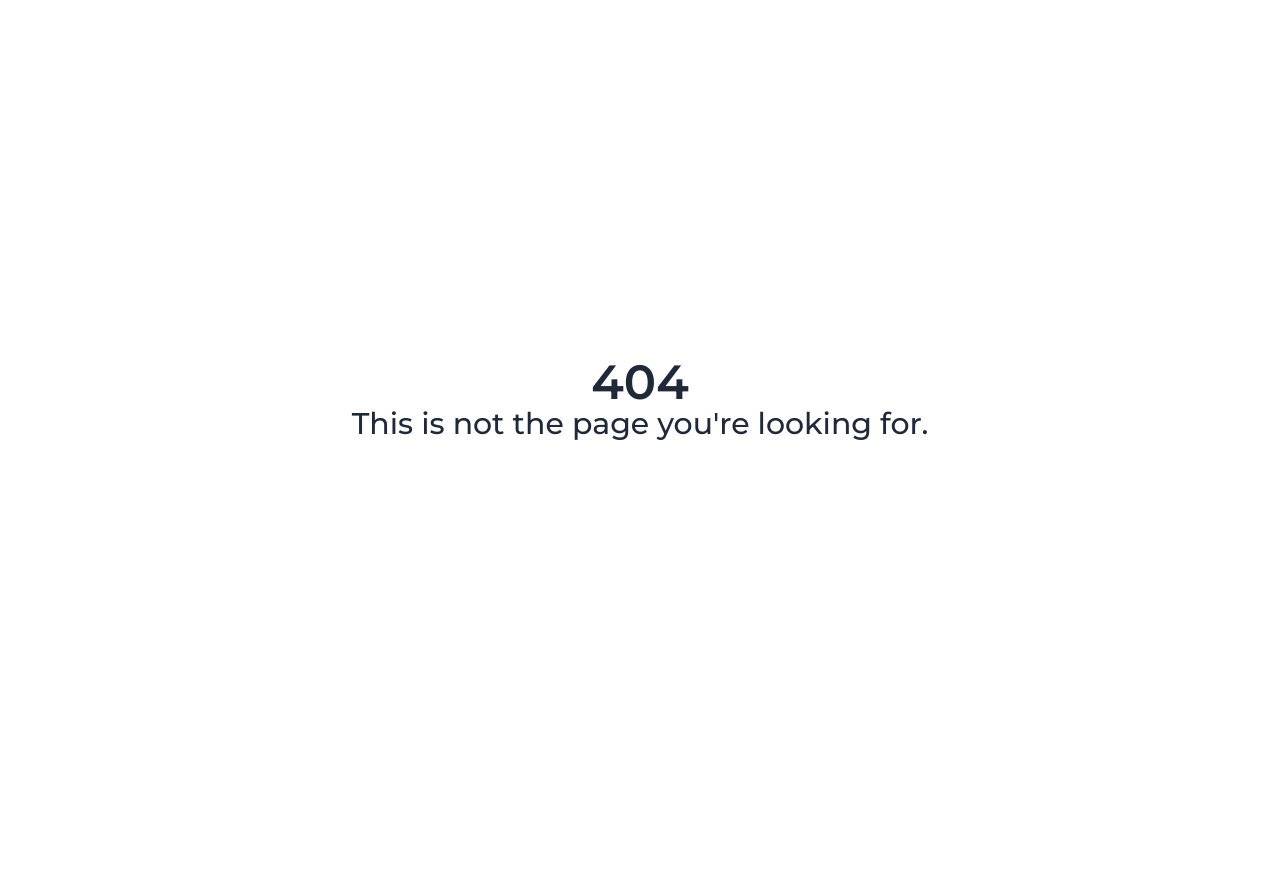
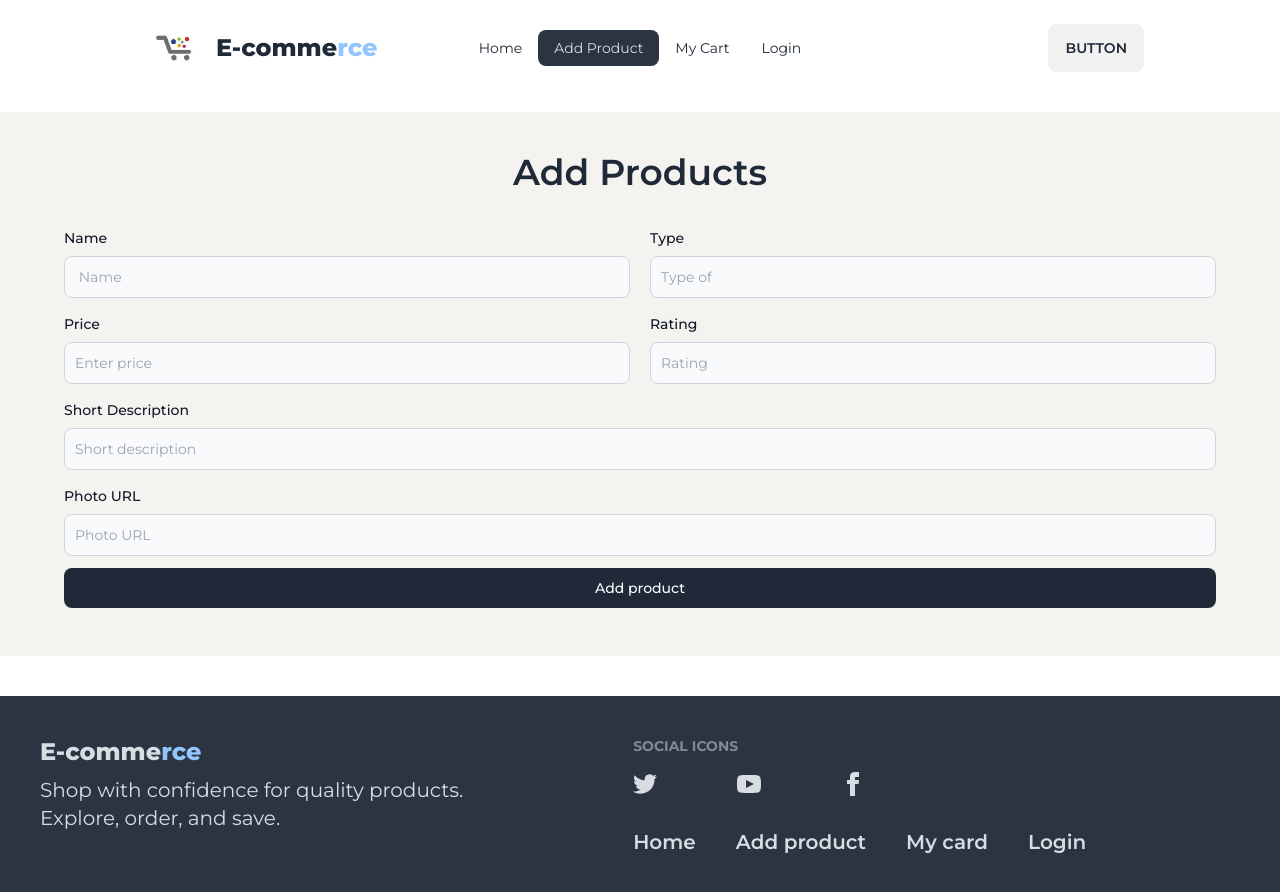
Before and after one commit to MIRNOMAN/e-commerce-project-client, a React (Vite) app: page /addProducts in a window 1280 px wide. Before the commit this address had no page. Shown: the top 892 px of the page. Before the commit the page ends 800 px from the top, so only its background shows below. Built offline with nearby package versions, Linux system fonts and the light colour scheme.

Commit message:
create add product route and create form add to product

```diff
--- a/package.json
+++ b/package.json
@@ -11,6 +11,7 @@
   },
   "dependencies": {
     "aos": "^2.3.4",
+    "firebase": "^10.5.0",
     "localforage": "^1.10.0",
     "match-sorter": "^6.3.1",
     "react": "^18.2.0",
--- a/src/Components/Footer/Footer.jsx
+++ b/src/Components/Footer/Footer.jsx
@@ -1,9 +1,36 @@
+import { NavLink } from "react-router-dom";
 
 
 const Footer = () => {
     return (
         <div>
+            <div className="mt-10">
+          <footer className="footer p-10 bg-neutral text-neutral-content">
+  <aside>
+  <div className="flex items-center">
 
+    <p className=" text-2xl font-extrabold">E-comme<span className="text-blue-300">rce</span></p>
+    </div>
+    <p className="text-xl">Shop with confidence for quality products. <br/>Explore, order, and save.</p>
+  </aside>
+  <nav>
+    <header className="footer-title">Social icons</header>
+    <div className="grid grid-flow-col gap-20">
+      <a><svg xmlns="http://www.w3.org/2000/svg" width="24" height="24" viewBox="0 0 24 24" className="fill-current"><path d="M24 4.557c-.883.392-1.832.656-2.828.775 1.017-.609 1.798-1.574 2.165-2.724-.951.564-2.005.974-3.127 1.195-.897-.957-2.178-1.555-3.594-1.555-3.179 0-5.515 2.966-4.797 6.045-4.091-.205-7.719-2.165-10.148-5.144-1.29 2.213-.669 5.108 1.523 6.574-.806-.026-1.566-.247-2.229-.616-.054 2.281 1.581 4.415 3.949 4.89-.693.188-1.452.232-2.224.084.626 1.956 2.444 3.379 4.6 3.419-2.07 1.623-4.678 2.348-7.29 2.04 2.179 1.397 4.768 2.212 7.548 2.212 9.142 0 14.307-7.721 13.995-14.646.962-.695 1.797-1.562 2.457-2.549z"></path></svg></a>
+      <a><svg xmlns="http://www.w3.org/2000/svg" width="24" height="24" viewBox="0 0 24 24" className="fill-current"><path d="M19.615 3.184c-3.604-.246-11.631-.245-15.23 0-3.897.266-4.356 2.62-4.385 8.816.029 6.185.484 8.549 4.385 8.816 3.6.245 11.626.246 15.23 0 3.897-.266 4.356-2.62 4.385-8.816-.029-6.185-.484-8.549-4.385-8.816zm-10.615 12.816v-8l8 3.993-8 4.007z"></path></svg></a>
+      <a><svg xmlns="http://www.w3.org/2000/svg" width="24" height="24" viewBox="0 0 24 24" className="fill-current"><path d="M9 8h-3v4h3v12h5v-12h3.642l.358-4h-4v-1.667c0-.955.192-1.333 1.115-1.333h2.885v-5h-3.808c-3.596 0-5.192 1.583-5.192 4.615v3.385z"></path></svg></a>
+    </div>
+    <div className="mt-6 space-x-10 text-xl font-semibold">
+    <NavLink className="hover:text-blue-500" to="/">Home</NavLink>
+    <NavLink className="hover:text-blue-500" to="/addProduct">Add product</NavLink>
+    <NavLink className="hover:text-blue-500" to="/card">My card</NavLink>
+    <NavLink className="hover:text-blue-500" to="/login">Login</NavLink>
+  </div>
+  </nav>
+
+</footer>
+
+        </div>
         </div>
     );
 };
--- a/src/Components/Navber/Navber.jsx
+++ b/src/Components/Navber/Navber.jsx
@@ -6,8 +6,9 @@ const Navber = () => {
 
     const navLinks = <>
     <li> <NavLink to="/">Home</NavLink> </li>
-    <li> <NavLink to="/addProduct">Add Product</NavLink> </li>
+    <li> <NavLink to="/addProducts">Add Product</NavLink> </li>
     <li> <NavLink to="/card">My Cart</NavLink> </li>
+    <li> <NavLink to="/login">Login</NavLink> </li>
 
 
     </>
--- a/src/Components/Slider/Slider.jsx
+++ b/src/Components/Slider/Slider.jsx
@@ -12,25 +12,25 @@ const Slider = () => {
     return (
         <div className="flex  gap-4">
             <Marquee pauseOnHover={true}>
-            <div className="h-[150px] w-[180px] flex justify-center items-center  shadow-xl p-4">
+            <div className="h-[150px] w-[180px] flex justify-center items-center  shadow-xl ">
               <img className="h-[120px] bg-cover w-[120px]" src={card1} alt="" />
             </div>
-            <div className="h-[150px] w-[180px] flex justify-center items-center  shadow-xl p-4">
+            <div className="h-[150px] w-[180px] flex justify-center items-center  shadow-xl ">
               <img className="h-[120px] bg-cover w-[120px]" src={card2} alt="" />
             </div>
-            <div className="h-[150px] w-[180px]  flex justify-center items-center  shadow-xl p-4">
+            <div className="h-[150px] w-[180px]  flex justify-center items-center  shadow-xl ">
               <img className="h-[120px] bg-cover w-[120px]" src={card3} alt="" />
             </div>
-            <div className="h-[150px] w-[180px] flex justify-center items-center  shadow-xl p-4">
+            <div className="h-[150px] w-[180px] flex justify-center items-center  shadow-xl ">
               <img className="h-[120px] bg-cover w-[120px]" src={card4} alt="" />
             </div>
-            <div className="h-[150px] w-[180px] flex justify-center items-center  shadow-xl p-4">
+            <div className="h-[150px] w-[180px] flex justify-center items-center  shadow-xl ">
               <img className="h-[120px] bg-cover w-[120px]" src={card5} alt="" />
             </div>
-            <div className="h-[150px] w-[180px] flex justify-center items-center  shadow-xl p-4">
+            <div className="h-[150px] w-[180px] flex justify-center items-center  shadow-xl ">
               <img className="h-[120px] bg-cover w-[120px]" src={card6} alt="" />
             </div>
-            <div className="h-[150px] w-[180px] flex justify-center items-center  shadow-xl p-4">
+            <div className="h-[150px] w-[180px] flex justify-center items-center  shadow-xl ">
               <img className="h-[120px] w-[120px]" src={card7} alt="" />
             </div>
 
--- /dev/null
+++ b/src/Pages/AddProduct/AddProduct.jsx
@@ -0,0 +1,64 @@
+
+
+const AddProduct = () => {
+
+    const handleAddButton = (e) => {
+          e.preventDefault();
+          console.log('Add Product')
+    }
+    return (
+        <div>
+             <div className=" bg-[#F4F3F0] mt-4 px-16 py-10">
+                <h1 className="text-4xl font-semibold text-center rancho">Add Products</h1>
+
+
+
+                <div className="mt-9">
+             <form onSubmit={handleAddButton} >
+
+             <div className="md:flex ">
+             <div className="w-1/2 mr-5">
+                <label className="block mb-2 text-sm font-medium text-gray-900 dark:text-white">Name</label>
+                <input type="text" name="name" className="bg-gray-50 border  border-gray-300 text-gray-900 text-sm rounded-lg focus:ring-blue-500 focus:border-blue-500 block w-full p-2.5 dark:bg-gray-700 dark:border-gray-600 dark:placeholder-gray-400 dark:text-white dark:focus:ring-blue-500 dark:focus:border-blue-500" placeholder=" Name " required />
+             </div>
+
+             <div className="w-1/2">
+                <label className="block mb-2 text-sm font-medium text-gray-900 dark:text-white">Type</label>
+                <input type="text" name="type" className="bg-gray-50 border  border-gray-300 text-gray-900 text-sm rounded-lg focus:ring-blue-500 focus:border-blue-500 block w-full p-2.5 dark:bg-gray-700 dark:border-gray-600 dark:placeholder-gray-400 dark:text-white dark:focus:ring-blue-500 dark:focus:border-blue-500" placeholder="Type of  " required />
+             </div>
+             </div>
+             <div className="md:flex mt-4">
+             <div className="w-1/2 mr-5">
+                <label className="block mb-2 text-sm font-medium text-gray-900 dark:text-white">Price</label>
+                <input type="number" name="price" className="bg-gray-50 border  border-gray-300 text-gray-900 text-sm rounded-lg focus:ring-blue-500 focus:border-blue-500 block w-full p-2.5 dark:bg-gray-700 dark:border-gray-600 dark:placeholder-gray-400 dark:text-white dark:focus:ring-blue-500 dark:focus:border-blue-500" placeholder="Enter price " required />
+             </div>
+
+             <div className="w-1/2">
+                <label className="block mb-2 text-sm font-medium text-gray-900 dark:text-white">Rating</label>
+                <input type="number" name="rating" className="bg-gray-50 border  border-gray-300 text-gray-900 text-sm rounded-lg focus:ring-blue-500 focus:border-blue-500 block w-full p-2.5 dark:bg-gray-700 dark:border-gray-600 dark:placeholder-gray-400 dark:text-white dark:focus:ring-blue-500 dark:focus:border-blue-500" placeholder="Rating" required />
+             </div>
+             </div>
+             <div className="md:flex mt-4">
+             <div className="w-full">
+                <label className="block mb-2 text-sm font-medium text-gray-900 dark:text-white">Short Description</label>
+                <input type="text" name="description" className="bg-gray-50 border  border-gray-300 text-gray-900 text-sm rounded-lg focus:ring-blue-500 focus:border-blue-500 block w-full p-2.5 dark:bg-gray-700 dark:border-gray-600 dark:placeholder-gray-400 dark:text-white dark:focus:ring-blue-500 dark:focus:border-blue-500" placeholder="Short description " required />
+             </div>
+             </div>
+
+             <div className="w-full mt-4">
+                <label className="block mb-2 text-sm font-medium text-gray-900 dark:text-white">Photo URL</label>
+                <input type="text" name="photo" className="bg-gray-50 border  border-gray-300 text-gray-900 text-sm rounded-lg focus:ring-blue-500 focus:border-blue-500 block w-full p-2.5 dark:bg-gray-700 dark:border-gray-600 dark:placeholder-gray-400 dark:text-white dark:focus:ring-blue-500 dark:focus:border-blue-500" placeholder="Photo URL" required />
+             </div>
+
+             <button type="submit" className="text-white w-full mt-3 bg-gray-800 hover:bg-gray-900 focus:outline-none focus:ring-4 focus:ring-gray-300 font-medium rounded-lg text-sm px-5 py-2.5 mr-2 mb-2 dark:bg-gray-800 dark:hover:bg-gray-700 dark:focus:ring-gray-700 dark:border-gray-700">Add product</button>
+
+             </form>
+
+             </div>
+
+            </div>
+        </div>
+    );
+};
+
+export default AddProduct;
--- a/src/Routes/Routes.jsx
+++ b/src/Routes/Routes.jsx
@@ -2,6 +2,7 @@ import { createBrowserRouter } from "react-router-dom";
 import Main from "../Main/Main";
 import ErrorPage from "../Pages/ErrorPage/ErrorPage";
 import Home from "../Pages/Home/Home";
+import AddProduct from "../Pages/AddProduct/AddProduct";
 
 
 const router = createBrowserRouter([
@@ -13,6 +14,10 @@ const router = createBrowserRouter([
             {
                 path: "/",
                 element:<Home></Home>
+            },
+            {
+                path: "/addProducts",
+                element:<AddProduct></AddProduct>
             }
         ]
     }
--- /dev/null
+++ b/src/firebase/firebase.config.js
@@ -0,0 +1,19 @@
+// Import the functions you need from the SDKs you need
+import { initializeApp } from "firebase/app";
+import { getAuth } from "firebase/auth";
+// TODO: Add SDKs for Firebase products that you want to use
+// https://firebase.google.com/docs/web/setup#available-libraries
+
+// Your web app's Firebase configuration
+const firebaseConfig = {
+  apiKey: "AIzaSyDJeanw8dTpmGP1SBDkH1V-dycTZHbDAEA",
+  authDomain: "e-commerce-project-b6787.firebaseapp.com",
+  projectId: "e-commerce-project-b6787",
+  storageBucket: "e-commerce-project-b6787.appspot.com",
+  messagingSenderId: "720820125066",
+  appId: "1:720820125066:web:f127dc5a509640c284dc73"
+};
+
+// Initialize Firebase
+const app = initializeApp(firebaseConfig);
+ export const auth = getAuth(app);
```
Also changed, not shown: 1 other file (tests, documents, lock files or other folders).
